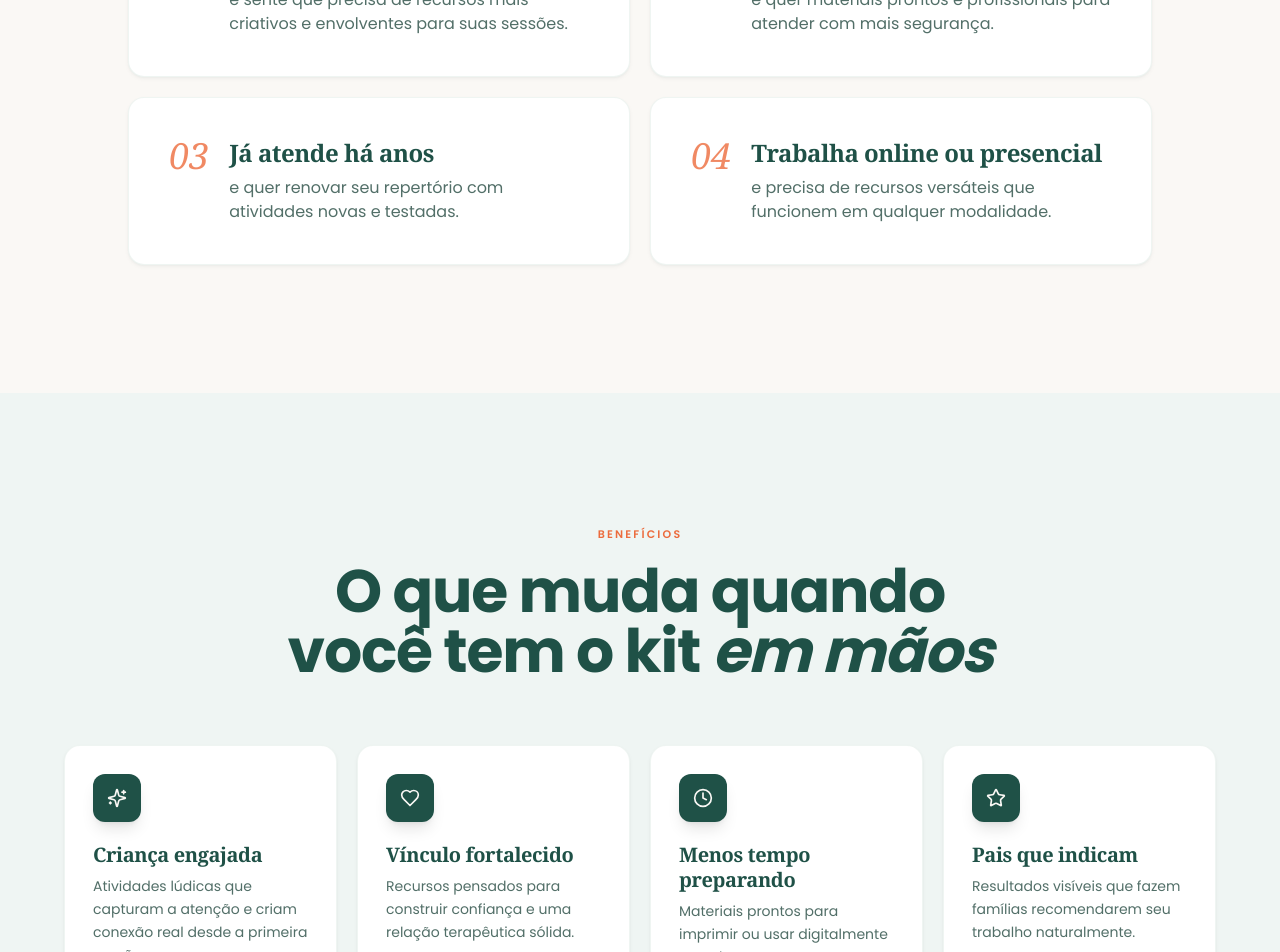
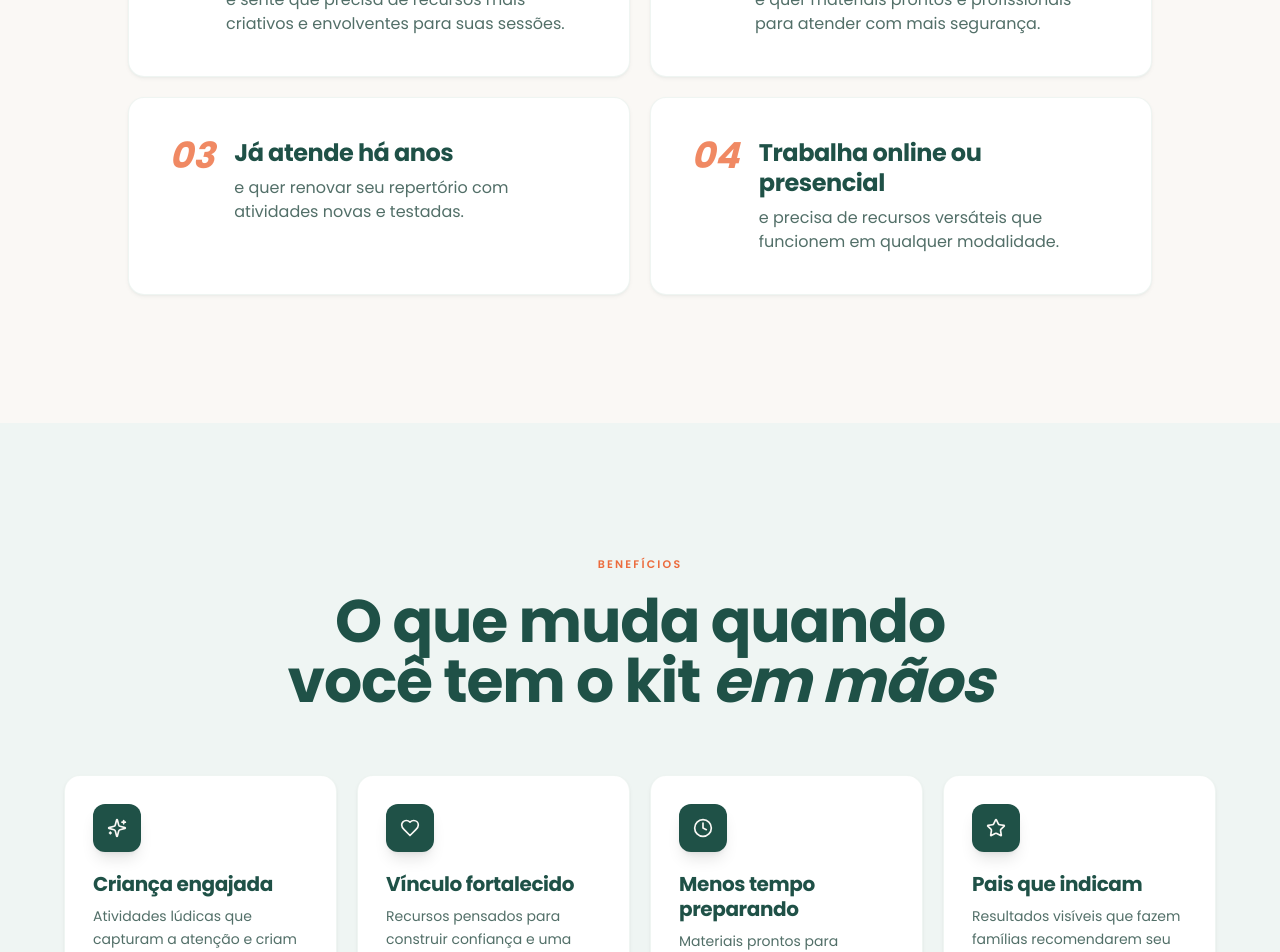
Before and after one commit to chats3108/kit-consultorio-ludico, a React (Vite) app: page / in a window 1280 px wide. Shown: the part 2640-3592 px from the top of the page. Built offline with nearby package versions, Linux system fonts and the light colour scheme; the HTML template or start-up script is replaced by a standard one.

Commit message:
Changes
Co-authored-by: tavaresprimeshopify-ops <239509785+tavaresprimeshopify-ops@users.noreply.github.com>

```diff
--- a/src/components/Footer.tsx
+++ b/src/components/Footer.tsx
@@ -2,7 +2,7 @@ const Footer = () => {
   return (
     <footer className="bg-background border-t border-border py-10">
       <div className="container mx-auto px-6 text-center">
-        <p className="font-serif text-xl text-primary mb-2">Kit Consultório Lúdico</p>
+        <p className="font-bold text-xl text-primary mb-2">Kit Consultório Lúdico</p>
         <p className="text-xs text-muted-foreground tracking-wide">
           © 2025 Todos os direitos reservados
         </p>
--- a/src/components/ForWhom.tsx
+++ b/src/components/ForWhom.tsx
@@ -26,11 +26,11 @@ const ForWhom = () => {
               className="group relative p-8 md:p-10 bg-card rounded-2xl card-premium border border-border/50"
             >
               <div className="flex items-start gap-5">
-                <span className="text-4xl font-serif italic text-accent/80 leading-none">
+                <span className="text-4xl font-bold italic text-accent/80 leading-none">
                   {item.n}
                 </span>
                 <div className="flex-1">
-                  <h3 className="font-serif text-2xl text-primary mb-2 leading-tight">{item.title}</h3>
+                  <h3 className="font-bold text-2xl text-primary mb-2 leading-tight">{item.title}</h3>
                   <p className="text-muted-foreground text-sm md:text-base leading-relaxed">{item.text}</p>
                 </div>
               </div>
--- a/src/components/Pricing.tsx
+++ b/src/components/Pricing.tsx
@@ -33,7 +33,7 @@ const Pricing = () => {
               <div className="mb-8 pb-8 border-b border-border">
                 <div className="text-sm text-muted-foreground/60 line-through mb-1">De R$ 47,00</div>
                 <div className="flex items-baseline gap-2">
-                  <span className="text-5xl font-serif text-primary">R$ 19,90</span>
+                  <span className="text-5xl font-bold text-primary">R$ 19,90</span>
                 </div>
                 <p className="text-xs text-muted-foreground mt-2">ou 3x de R$ 6,90</p>
               </div>
@@ -70,7 +70,7 @@ const Pricing = () => {
               <div className="relative mb-8 pb-8 border-b border-white/10">
                 <div className="text-sm text-secondary-foreground/50 line-through mb-1">De R$ 97,00</div>
                 <div className="flex items-baseline gap-2">
-                  <span className="text-5xl font-serif">R$ 37,90</span>
+                  <span className="text-5xl font-bold">R$ 37,90</span>
                 </div>
                 <p className="text-xs text-secondary-foreground/60 mt-2">ou 12x de R$ 3,90</p>
               </div>
--- a/src/components/WhatChanges.tsx
+++ b/src/components/WhatChanges.tsx
@@ -26,7 +26,7 @@ const WhatChanges = () => {
               <div className="w-12 h-12 rounded-xl bg-primary flex items-center justify-center mb-5 shadow-lg">
                 <item.icon className="h-5 w-5 text-primary-foreground" strokeWidth={2} />
               </div>
-              <h3 className="font-serif text-xl text-primary mb-2 leading-tight">{item.title}</h3>
+              <h3 className="font-bold text-xl text-primary mb-2 leading-tight">{item.title}</h3>
               <p className="text-sm text-muted-foreground leading-relaxed">{item.text}</p>
             </div>
           ))}
```
